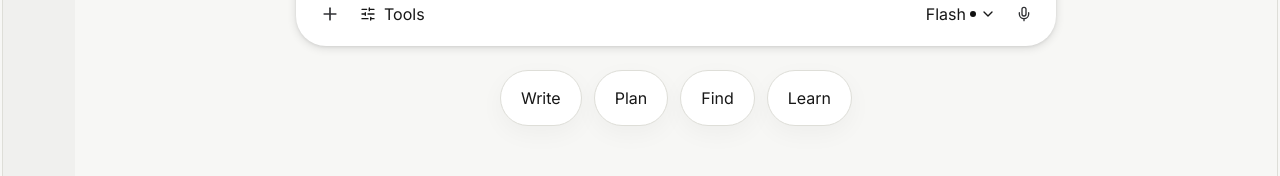
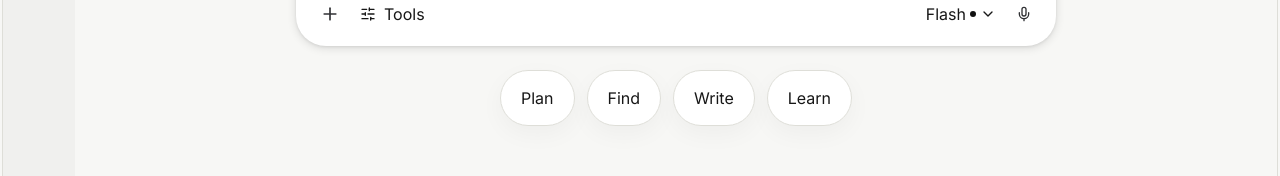
Before and after one commit to devsmaj/dsiq, a Next.js app in the folder frontend/: page / in a window 1280 px wide. Shown: the part 368-544 px from the top of the page. Built offline with nearby package versions, Linux system fonts and the light colour scheme; no server answers.

Commit message:
Implement the DSIQ public AI chat system using Gemini API.

```diff
--- a/frontend/src/components/home-chat.tsx
+++ b/frontend/src/components/home-chat.tsx
@@ -41,12 +41,24 @@ const promptModes = [
   },
 ];
 
+function shufflePromptModes() {
+  const modes = [...promptModes];
+
+  for (let index = modes.length - 1; index > 0; index -= 1) {
+    const swapIndex = Math.floor(Math.random() * (index + 1));
+    [modes[index], modes[swapIndex]] = [modes[swapIndex], modes[index]];
+  }
+
+  return modes;
+}
+
 export function HomeChat() {
   const router = useRouter();
   const [isDesktopDrawerOpen, setIsDesktopDrawerOpen] = useState(false);
   const [isMobileDrawerOpen, setIsMobileDrawerOpen] = useState(false);
   const [isNewChatDialogOpen, setIsNewChatDialogOpen] = useState(false);
   const [prompt, setPrompt] = useState("");
+  const [quickActions] = useState(shufflePromptModes);
   const promptInputRef = useRef<HTMLInputElement>(null);
 
   function openNewChatDialog() {
@@ -213,11 +225,12 @@ export function HomeChat() {
               </form>
 
               <div className="mt-6 flex flex-wrap justify-center gap-3">
-                {promptModes.map((mode) => (
+                {quickActions.map((mode, index) => (
                   <button
                     type="button"
                     key={mode.label}
-                    className="inline-flex min-h-12 items-center justify-center rounded-full border border-[color:var(--color-line)] bg-white px-5 text-sm font-medium text-[color:var(--color-text)] shadow-[0_8px_24px_rgba(0,0,0,0.04)] transition hover:bg-[color:var(--color-surface-strong)] sm:min-h-14 sm:text-base"
+                    className="inline-flex min-h-12 animate-fade-up items-center justify-center rounded-full border border-[color:var(--color-line)] bg-white px-5 text-sm font-medium text-[color:var(--color-text)] shadow-[0_8px_24px_rgba(0,0,0,0.04)] transition hover:bg-[color:var(--color-surface-strong)] sm:min-h-14 sm:text-base"
+                    style={{ animationDelay: `${index * 70}ms` }}
                     onClick={() => handleQuickPrompt(mode.prompt)}
                   >
                     {mode.label}
```
